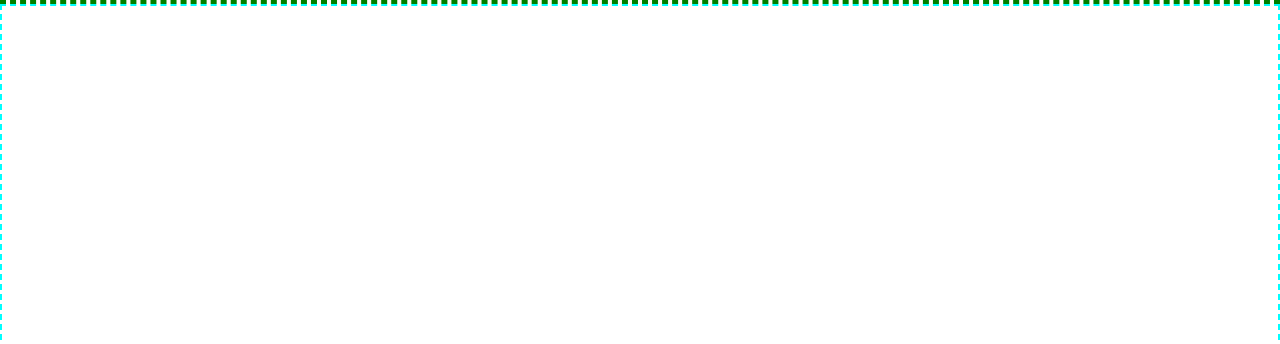
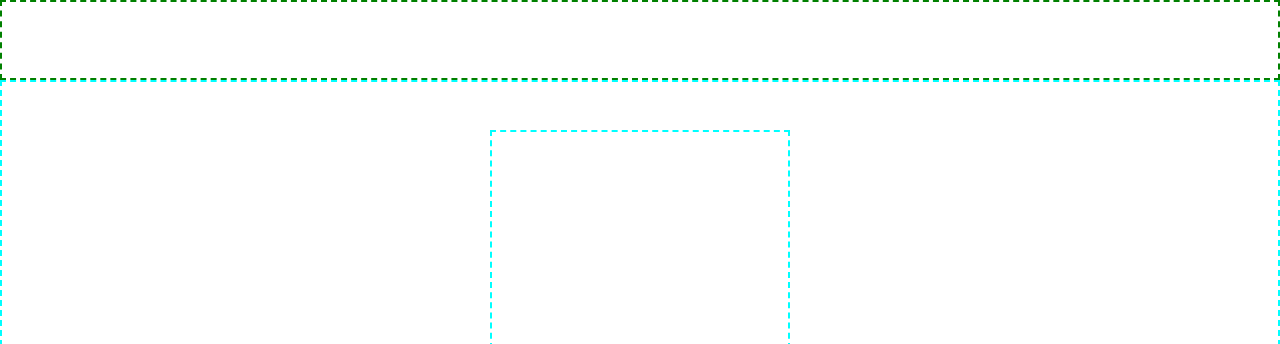
Before and after one commit to TizianoN/bootstrap-freelancer-struttura, a plain HTML site: page index.html in a window 1280 px wide. Shown: the top 344 px of the page. Drawn offline with nearby package versions, Linux system fonts and the light colour scheme.

Commit message:
fix borders

```diff
--- a/css/style.css
+++ b/css/style.css
@@ -2,6 +2,11 @@
 
 header,
 section {
+	border: 2px dashed green;
+}
+
+#header {
+	min-height: 80px;
 	border: 2px dashed green;
 }
 
@@ -11,7 +16,7 @@ section {
 }
 
 [class*="col"],
-.box {
+#jumbotron>.box {
 	min-height: 80px;
 	border: 2px dashed aqua;
 }
--- a/index.html
+++ b/index.html
@@ -19,7 +19,7 @@
 </head>
 
 <body>
-	<header>
+	<header id="header">
 
 		<!-- TODO: INSERIRE IL COMPONENTE NAVBAR -->
 
```
